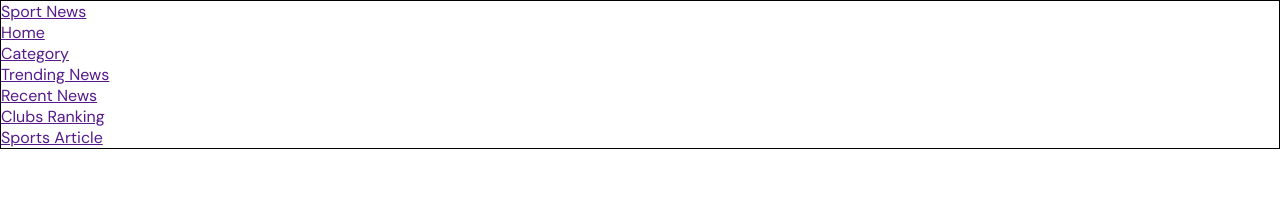
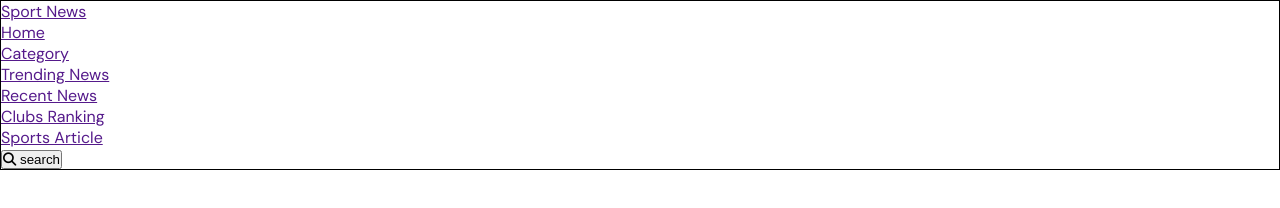
Before and after one commit to mohammadmostofa/sports-landing-page, a plain HTML site: page index.html in a window 1280 px wide. Drawn offline with Linux system fonts and the light colour scheme.

Commit message:
added action btn

```diff
--- a/index.html
+++ b/index.html
@@ -45,7 +45,13 @@
 
     <!-- action button -->
 
-    <div>
+    <div class="action">
+
+      <button class="action-btn">
+
+        <i class="fa-solid fa-magnifying-glass"></i> <span> search </span>
+
+       </button>
 
     </div>
 
```
